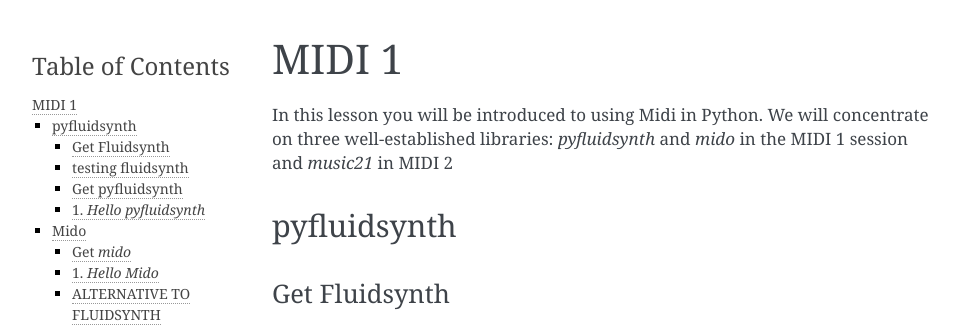
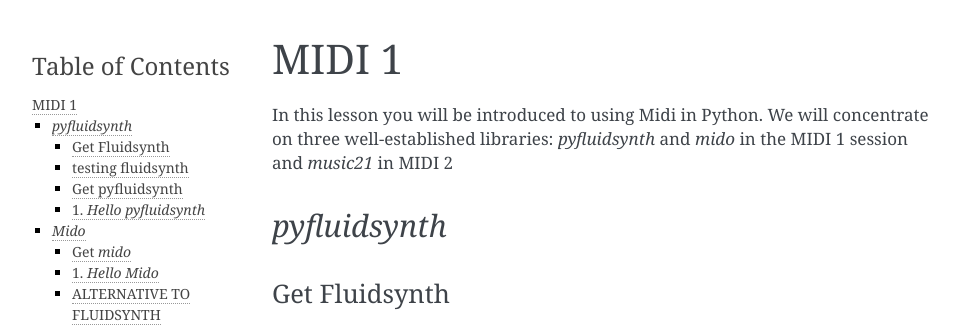
Before and after one commit to CreativeCoding/course, a Sphinx documentation site: the page built from docs/source/midi-1.rst, in a window 1280 px wide. Shown: the top 328 px of the page, without its empty margins (148-1111 px from the left). Built offline with Sphinx 7.4.7, drawn with Linux system fonts in a browser that asks for light colours.

Commit message:
tweakibng rst files

```diff
--- a/docs/source/midi-1.rst
+++ b/docs/source/midi-1.rst
@@ -4,7 +4,7 @@ MIDI 1
 In this lesson you will be introduced to using Midi in Python. We will concentrate on three well-established libraries:
 *pyfluidsynth* and *mido* in the MIDI 1 session and *music21* in MIDI 2
 
-pyfluidsynth
+*pyfluidsynth*
 -------------
 Get Fluidsynth
 ^^^^^^^^^^^^^^
@@ -87,7 +87,7 @@ In this case it was a small task::
 
 
 
-Mido
+*Mido*
 ------
 *Fluidsynth* is very good at playing assigned notes on a software synth. But if you want more control over your MIDI signals,
 manage live MIDI signals to and from external devices, manipulate command control parameters, perhaps create files in MIDI,
```
